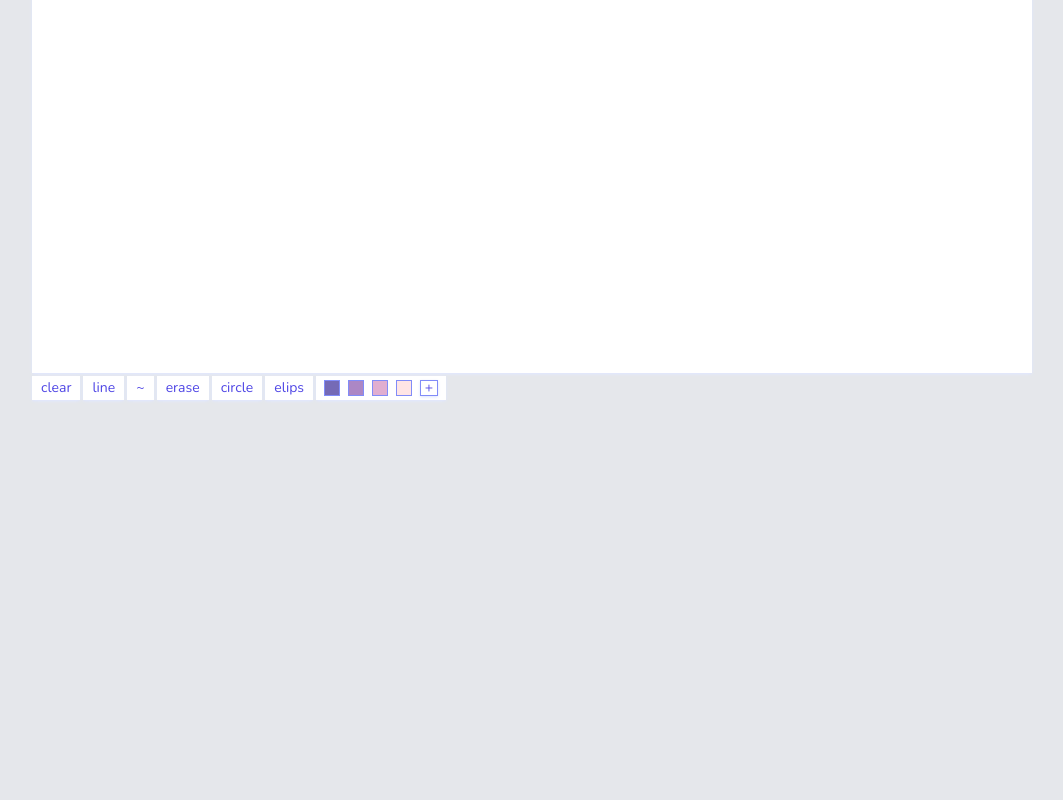
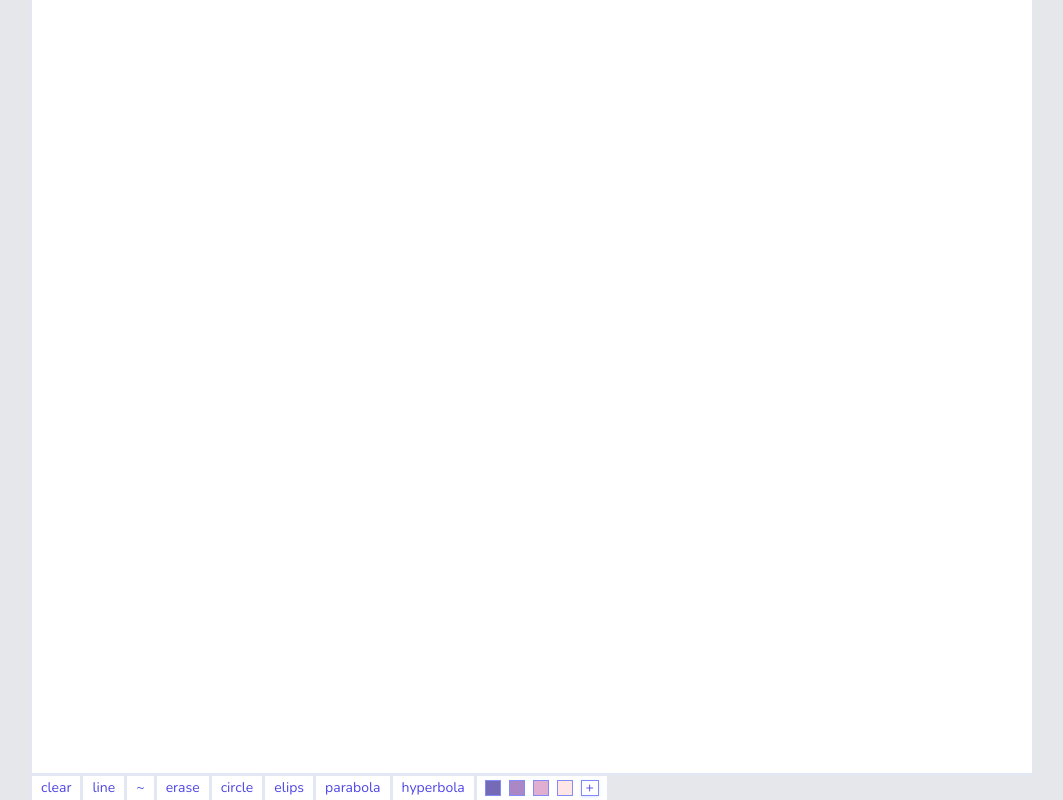
Before and after one commit to glebchanskiy/kekless-editor, a React (Vite) app: page / in a window 1280 px wide. Shown: the part 281-1081 px from the top of the page, without its empty margins (108-1171 px from the left). Before the commit the page ends 800 px from the top, so only its background shows below. Built offline with nearby package versions, Linux system fonts and the light colour scheme.

Commit message:
feat: add hyperbola and parabola

```diff
--- /dev/null
+++ b/src/draw-tools/useHyperbola.ts
@@ -0,0 +1,56 @@
+import { useState } from "preact/hooks"
+import { UltimateContexter } from "./contexter"
+import { pixelize, pxl } from "./utils"
+import { cloneElement } from "preact"
+
+type Point = { x: number, y: number }
+
+export const useHyperbola = (draw: UltimateContexter) => {
+    const [lastPoint, setLastPoint] = useState<Point>(undefined)
+
+    const [centerPoint, setCenterPoint] = useState<Point>(undefined)
+    const [secondPoint, setSecondPoint] = useState<Point>(undefined)
+    const [isActive, setIsActive] = useState<boolean>(false)
+
+    const toggleActivation = () => {
+        setLastPoint(undefined)
+        setIsActive(prev => !prev)
+    }
+
+    const drawHyperbola = (center: Point, a: number, b: number) => {
+        const centerX = center.x;
+        const centerY = center.y;
+
+        for (let x = -a; x <= a; x++) {
+            const y = Math.round(b * Math.sqrt(1 + (x * x) / (a * a)));
+            drawHyperbolaPoints(centerX, centerY, x, y);
+            drawHyperbolaPoints(centerX, centerY, x, -y);
+        }
+    }
+
+    const drawHyperbolaPoints = (centerX: number, centerY: number, x: number, y: number) => {
+        draw(({context}) => {
+            context.drawPixel(centerX + x, centerY + y)
+            context.drawPixel(centerX - x, centerY + y)
+        })
+    }
+
+    const select = (point: Point) => {
+        if (!centerPoint) setCenterPoint(point)
+
+        if (centerPoint && point) {
+            const x = Math.abs(centerPoint.x - point.x)
+            // const y = centerPoint.y - point.y
+            drawHyperbola(centerPoint, 200, 300)
+
+            setCenterPoint(undefined)
+        }
+    }
+
+
+    return {
+        select,
+        isActive,
+        toggleActivation,
+    }
+}
--- /dev/null
+++ b/src/draw-tools/useParabola.ts
@@ -0,0 +1,56 @@
+import { useState } from "preact/hooks"
+import { UltimateContexter } from "./contexter"
+import { pixelize, pxl } from "./utils"
+import { cloneElement } from "preact"
+
+type Point = { x: number, y: number }
+
+export const useParabola = (draw: UltimateContexter) => {
+ const [lastPoint, setLastPoint] = useState<Point>(undefined)
+
+ const [centerPoint, setCenterPoint] = useState<Point>(undefined)
+ const [yPoint, setYPoint] = useState<Point>(undefined)
+ const [xPoint, setXPoint] = useState<Point>(undefined)
+ const [isActive, setIsActive] = useState<boolean>(false)
+
+ const toggleActivation = () => {
+  setLastPoint(undefined)
+  setIsActive(prev => !prev)
+ }
+
+ const drawParabola = (focus: Point, a: number, direction: number) => {
+    const focusX = focus.x
+    const focusY = focus.y
+
+    for (let x = -a; x <= a; x++) {
+        const y = direction * x * x / (2 * a);
+        drawParabolaPoints(focusX, focusY, x, y);
+    }
+}
+
+const drawParabolaPoints = (centerX: number, centerY: number, x: number, y: number) => {
+    draw(({context}) => {
+        context.drawPixel(centerX + x, centerY + y)
+        context.drawPixel(centerX - x, centerY + y)
+    })
+}
+
+ const select = (point: Point) => {
+  if (!centerPoint) setCenterPoint(point)
+
+  if (centerPoint &&  point) {
+      const x = Math.abs(centerPoint.x - point.x)
+      const y = centerPoint.y - point.y
+      drawParabola(centerPoint, x, y/10)
+
+      setCenterPoint(undefined)
+  }
+ }
+
+
+ return {
+  select,
+  isActive,
+  toggleActivation,
+ }
+}
--- a/src/index.tsx
+++ b/src/index.tsx
@@ -12,6 +12,8 @@ import { getCursorPosition } from "./draw-tools/utils"
 import "./styles/output.css"
 import { useCircles } from "./draw-tools/useCircles"
 import { useElipsis } from "./draw-tools/useElipses"
+import { useParabola } from "./draw-tools/useParabola"
+import { useHyperbola } from "./draw-tools/useHyperbola"
 
 document['debug'] = true
 
@@ -34,6 +36,8 @@ export function App() {
 
   const { isActive: circlesIsActive, toggleActivation: toggleCircleActivation, select: selectCircle } = useCircles(draw);
   const { isActive: elipsIsActive, toggleActivation: toggleElipsActivation, select: selectElips } = useElipsis(draw);
+  const { isActive: parabolaIsActive, toggleActivation: toggleParabolaActivation, select: selectParabola } = useParabola(draw);
+  const { isActive: hyperbolaIsActive, toggleActivation: toggleHyperbolaActivation, select: selectHyperbola } = useHyperbola(draw);
   const {
     isActive: eraseIsActive,
     toggleActivation: eraseToggleActivation,
@@ -43,7 +47,7 @@ export function App() {
   const { pallete, addNewColor, changeColor } = useColor(draw)
 
   const pageWidth = 1000
-  const pageHeight = 600
+  const pageHeight = 1000
 
   function downloadImage() {
     var dataURL = canvasRef.current.toDataURL("image/png")
@@ -56,19 +60,32 @@ export function App() {
   const onCanvasClick = (event: MouseEvent) => {
     const { x, y } = getCursorPosition({ event, canvas: canvasRef })
     if (eraseIsActive) {
-      draw(erase({x, y}))
+      draw(erase({ x, y }))
     } else {
 
-      if (!circlesIsActive && !elipsIsActive) draw(basePrinter({ x, y }))
+      if (
+        !circlesIsActive &&
+        !elipsIsActive &&
+        !parabolaIsActive &&
+        !hyperbolaIsActive
+      ) draw(basePrinter({ x, y }))
 
       if (linerIsActiver) {
         select({ x, y })
       }
       if (circlesIsActive) {
-        selectCircle({x, y})
+        selectCircle({ x, y })
       }
       if (elipsIsActive) {
-        selectElips({x, y})
+        selectElips({ x, y })
+      }
+
+      if (parabolaIsActive) {
+        selectParabola({ x, y })
+      }
+
+      if (hyperbolaIsActive) {
+        selectHyperbola({ x, y })
       }
     }
   }
@@ -78,7 +95,12 @@ export function App() {
       const rect = canvasRef.current.getBoundingClientRect()
       const x = event.clientX - rect.left
       const y = event.clientY - rect.top
-      if (!circlesIsActive && elipsIsActive) draw(({ context }) => context.drawPixel(x, y))
+      if (
+        !circlesIsActive &&
+        !elipsIsActive &&
+        !parabolaIsActive &&
+        !hyperbolaIsActive
+      ) draw(({ context }) => context.drawPixel(x, y))
     }
   }
 
@@ -151,6 +173,19 @@ export function App() {
         >
           elips
         </button>
+        <button
+          class={`btn ${parabolaIsActive ? "btn-active" : ""}`}
+          onClick={toggleParabolaActivation}
+        >
+          parabola
+        </button>
+        <button
+          class={`btn ${hyperbolaIsActive ? "btn-active" : ""}`}
+          onClick={toggleHyperbolaActivation}
+        >
+          hyperbola
+        </button>
+
 
 
 
@@ -161,9 +196,8 @@ export function App() {
               key={c.color}
               onClick={c.selectThisColor}
               style={{ backgroundColor: c.color }}
-              class={`h-4 w-4 ${
-                c.isSelected ? "border-[1.5px]" : ""
-              } border border-indigo-400 hover:border-[1.5px] transition-all duration-100 ease-in`}
+              class={`h-4 w-4 ${c.isSelected ? "border-[1.5px]" : ""
+                } border border-indigo-400 hover:border-[1.5px] transition-all duration-100 ease-in`}
             ></button>
           ))}
           <button
```
